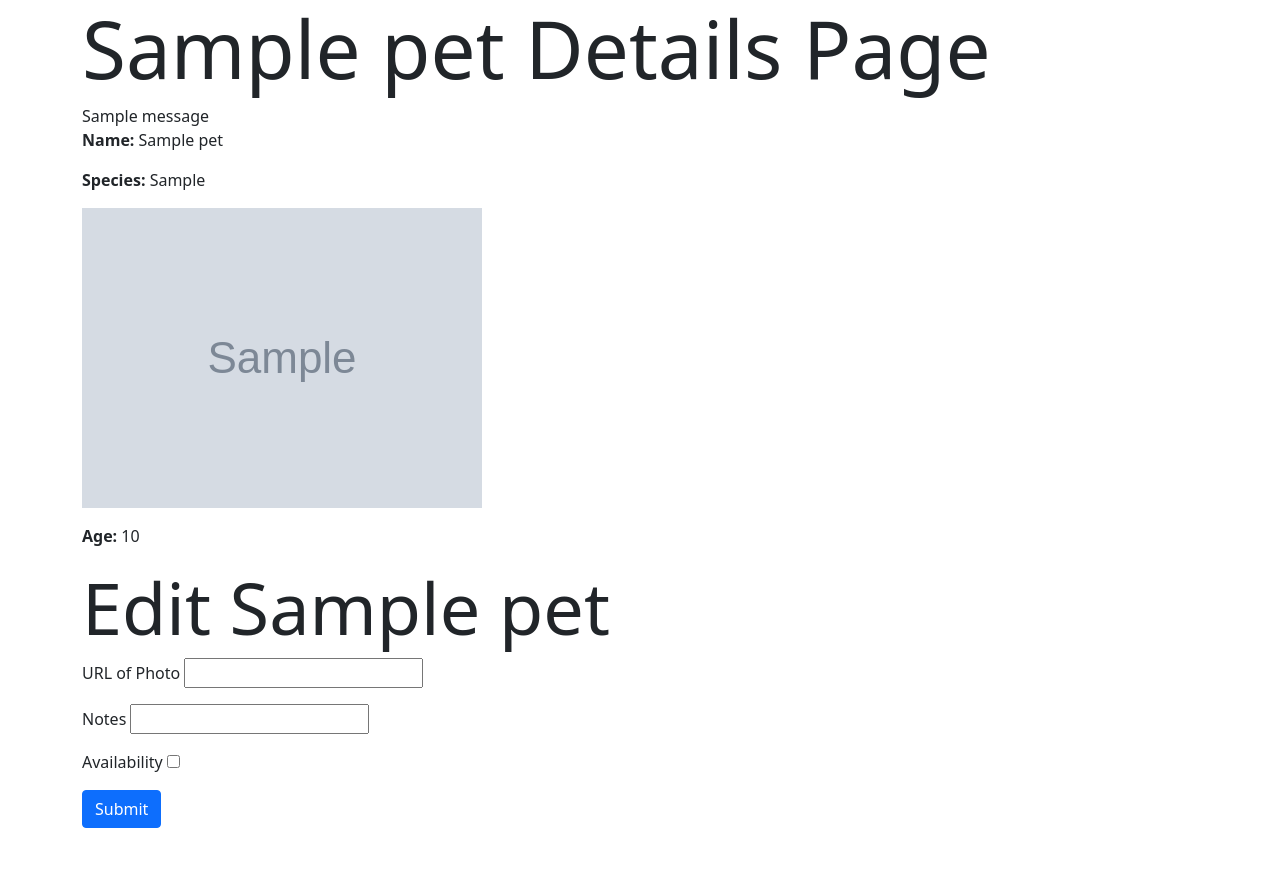
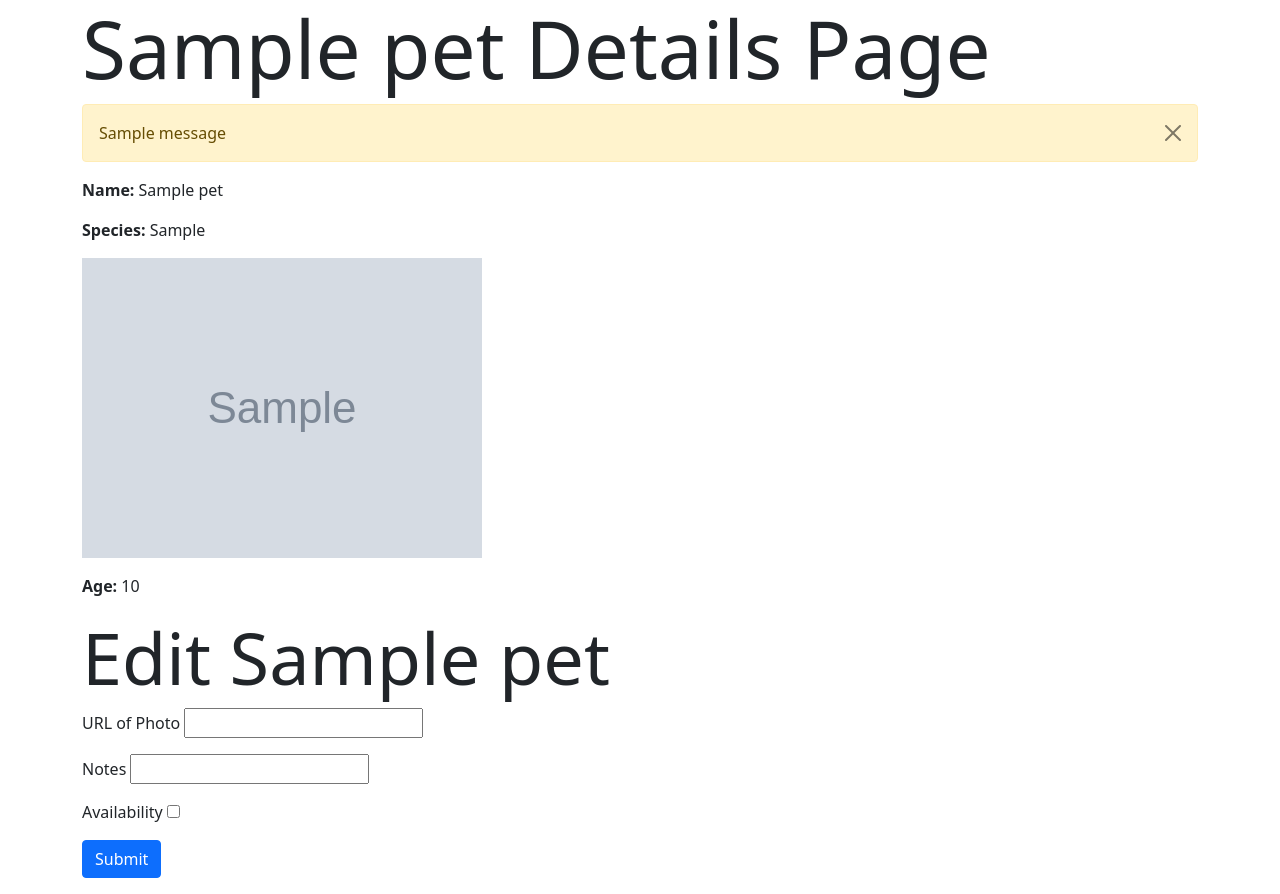
Before and after one commit to taylorwagner/flaskadopt, a Flask app: page /1 in a window 1280 px wide. Before the commit the page ends 828 px from the top, so only its background shows below. Run offline with Flask 2, Linux system fonts and the light colour scheme; tables that the repository leaves empty hold one stand-in row (values such as "Sample post"); grey boxes marked "Sample" are stand-in pictures; one stand-in notice (Sample message) is shown.

Commit message:
alert styling for flash messages

```diff
--- a/templates/details.html
+++ b/templates/details.html
@@ -3,11 +3,12 @@
     {% block content %}
     <div class="container">
     <h1 class="display-1">{{pet.name}} Details Page</h1>
-    <div>
-        {% for msg in get_flashed_messages() %}
-        <div>{{ msg }}</div>
-        {% endfor %}
+
+    {% for msg in get_flashed_messages() %}
+    <div class="alert alert-warning alert-dismissible fade show" role="alert">{{ msg }}
+        <button type="button" class="btn-close" data-bs-dismiss="alert" aria-label="Close"></button>
     </div>
+    {% endfor %}
 
     <div>
         <p><b>Name:</b> {{pet.name}}</p>
--- a/templates/index.html
+++ b/templates/index.html
@@ -4,7 +4,9 @@
     <h1 class="display-1">Pets</h1>
 
     {% for msg in get_flashed_messages() %}
-    <div>{{ msg }}</div>
+    <div class="alert alert-warning alert-dismissible fade show" role="alert">{{ msg }}
+        <button type="button" class="btn-close" data-bs-dismiss="alert" aria-label="Close"></button>
+    </div>
     {% endfor %}
 
     <div class="container">
```
